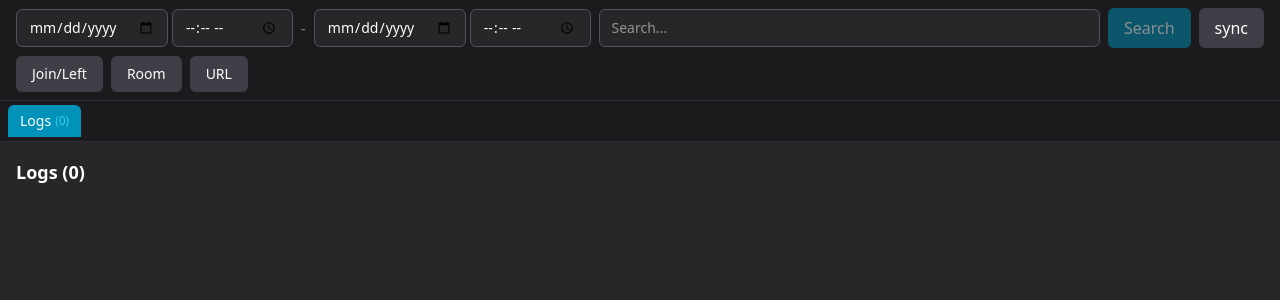
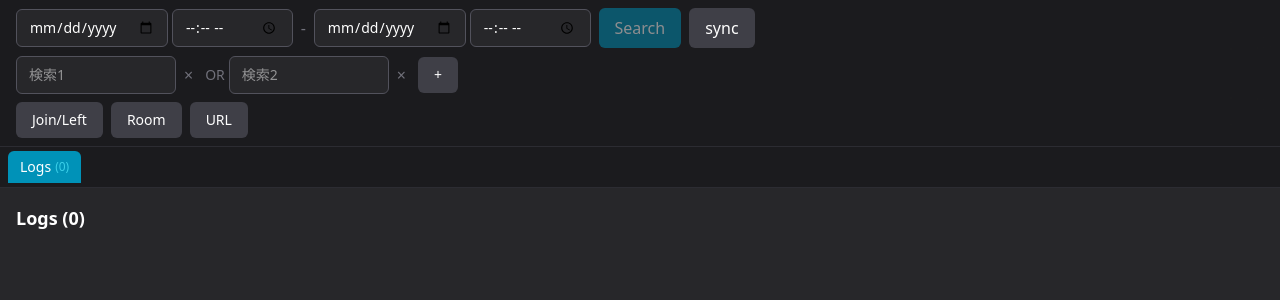
Before and after one commit to Ryusei-M-G/vrc-log-inspector, a React (Vite) app: page / in a window 1280 px wide. Shown: the top 300 px of the page. Built offline with nearby package versions, Linux system fonts and the light colour scheme.

Commit message:
feat: extend input field

```diff
--- a/src/main/dbcontroller.ts
+++ b/src/main/dbcontroller.ts
@@ -50,20 +50,19 @@ export const getLogsByDate = async (startDate: string, endDate: string) => {
 }
 
 export interface SearchOptions {
-  searchText?: string
+  searchTerms?: string[]
   startDate?: string
   endDate?: string
 }
 
 export const searchLogs = async (options: SearchOptions) => {
   try {
-    const { searchText, startDate, endDate } = options
+    const { searchTerms, startDate, endDate } = options
     // eslint-disable-next-line @typescript-eslint/no-explicit-any
     const conditions: any[] = []
 
-    if (searchText) {
-      const terms = searchText.split(/\s+/).filter((t) => t.length > 0)
-      const textConditions = terms.flatMap((term) => [
+    if (searchTerms && searchTerms.length > 0) {
+      const textConditions = searchTerms.flatMap((term) => [
         { message: { contains: term } },
         { category: { contains: term } },
         { loglevel: { contains: term } }
--- a/src/preload/index.d.ts
+++ b/src/preload/index.d.ts
@@ -2,7 +2,7 @@ import { ElectronAPI } from '@electron-toolkit/preload'
 import type { Parsed } from '../types'
 
 interface SearchOptions {
-  searchText?: string
+  searchTerms?: string[]
   startDate?: string
   endDate?: string
 }
--- a/src/preload/index.ts
+++ b/src/preload/index.ts
@@ -2,7 +2,7 @@ import { contextBridge, ipcRenderer } from 'electron'
 import { electronAPI } from '@electron-toolkit/preload'
 
 export interface SearchOptions {
-  searchText?: string
+  searchTerms?: string[]
   startDate?: string
   endDate?: string
 }
--- a/src/renderer/src/App.tsx
+++ b/src/renderer/src/App.tsx
@@ -19,7 +19,7 @@ function App(): React.JSX.Element {
   const [isLoadingLogs, setLoadingLogs] = useState(false)
   const [isLoadingDb, setLoadingDb] = useState(false)
   const [dateRange, setDateRange] = useState<DateTimeRange>(initialDateRange)
-  const [searchText, setSearchText] = useState('')
+  const [searchTerms, setSearchTerms] = useState<string[]>(['', ''])
   const [scrollToId, setScrollToId] = useState<number | undefined>()
   const [smoothScroll, setSmoothScroll] = useState(true)
 
@@ -32,11 +32,26 @@ function App(): React.JSX.Element {
 
   const hasDateRange = dateRange.startDate && dateRange.endDate
 
+  const activeSearchTerms = searchTerms.filter((t) => t.trim())
+
   const buildSearchLabel = (): string => {
     const parts: string[] = []
-    if (searchText) parts.push(searchText)
+    if (activeSearchTerms.length > 0) parts.push(activeSearchTerms.join(' | '))
     if (hasDateRange) parts.push(`${dateRange.startDate}~${dateRange.endDate}`)
-    return parts.join(' | ')
+    return parts.join(' / ')
+  }
+
+  const updateSearchTerm = (index: number, value: string): void => {
+    setSearchTerms((prev) => prev.map((t, i) => (i === index ? value : t)))
+  }
+
+  const addSearchTerm = (): void => {
+    setSearchTerms((prev) => [...prev, ''])
+  }
+
+  const removeSearchTerm = (index: number): void => {
+    if (searchTerms.length <= 1) return
+    setSearchTerms((prev) => prev.filter((_, i) => i !== index))
   }
 
   const getDateRangeDays = (): number => {
@@ -64,15 +79,15 @@ function App(): React.JSX.Element {
       setLoadingLogs(true)
 
       const options = {
-        searchText: searchText || undefined,
+        searchTerms: activeSearchTerms.length > 0 ? activeSearchTerms : undefined,
         startDate: `${dateRange.startDate}T${dateRange.startTime || '00:00:00'}`,
         endDate: `${dateRange.endDate}T${dateRange.endTime || '23:59:59'}`
       }
       const data = await window.api.searchLogs(options)
 
-      if (searchText) {
+      if (activeSearchTerms.length > 0) {
         createSearchTab(buildSearchLabel(), data)
-        setSearchText('')
+        setSearchTerms(['', ''])
       } else {
         // Date-only search: update main tab
         const dateLabel =
@@ -138,7 +153,7 @@ function App(): React.JSX.Element {
       endDate: endDateStr,
       endTime: ''
     })
-    setSearchText('')
+    setSearchTerms(['', ''])
 
     // Always fetch and update the main tab
     try {
@@ -160,16 +175,9 @@ function App(): React.JSX.Element {
   return (
     <div className="h-screen overflow-y-auto bg-zinc-800 text-white">
       <header className="sticky top-0 z-20 flex flex-col gap-2 px-4 py-2 bg-zinc-900/70 backdrop-blur-xl border-b border-zinc-700/50">
-        {/* Row 1: Date filters, Search, getLog, Sync */}
+        {/* Row 1: Date filters and actions */}
         <div className="flex items-center gap-2">
           <DateTimeRangeFilter value={dateRange} onChange={setDateRange} />
-          <Input
-            type="text"
-            value={searchText}
-            onChange={(e) => setSearchText(e.target.value)}
-            placeholder="Search..."
-            className="flex-1"
-          />
           <Button
             onClick={handleSearch}
             loading={isLoadingLogs}
@@ -187,22 +195,49 @@ function App(): React.JSX.Element {
           )}
         </div>
 
-        {/* Row 2: Template buttons */}
+        {/* Row 2: Search inputs */}
+        <div className="flex items-center gap-2 flex-wrap">
+          {searchTerms.map((term, index) => (
+            <div key={index} className="flex items-center gap-1">
+              {index > 0 && <span className="text-zinc-500 text-sm">OR</span>}
+              <Input
+                type="text"
+                value={term}
+                onChange={(e) => updateSearchTerm(index, e.target.value)}
+                placeholder={`検索${index + 1}`}
+                className="w-40"
+              />
+              {searchTerms.length > 1 && (
+                <button
+                  onClick={() => removeSearchTerm(index)}
+                  className="text-zinc-500 hover:text-white px-1"
+                >
+                  ×
+                </button>
+              )}
+            </div>
+          ))}
+          <Button onClick={addSearchTerm} className="text-sm px-2">
+            +
+          </Button>
+        </div>
+
+        {/* Row 3: Template buttons */}
         <div className="flex items-center gap-2">
           <Button
-            onClick={() => setSearchText('OnPlayerJoined OnPlayerLeft')}
+            onClick={() => setSearchTerms(['OnPlayerJoined', 'OnPlayerLeft'])}
             className="text-sm"
           >
             Join/Left
           </Button>
           <Button
-            onClick={() => setSearchText('Joining OnLeftRoom')}
+            onClick={() => setSearchTerms(['Joining', 'OnLeftRoom'])}
             className="text-sm"
           >
             Room
           </Button>
           <Button
-            onClick={() => setSearchText('URL')}
+            onClick={() => setSearchTerms(['URL'])}
             className="text-sm"
           >
             URL
--- a/src/renderer/src/components/TabsBar.tsx
+++ b/src/renderer/src/components/TabsBar.tsx
@@ -27,7 +27,7 @@ export function TabsBar({
   onTabClose
 }: TabsBarProps): React.JSX.Element {
   return (
-    <div className="sticky top-[100px] z-10 flex items-center gap-1 px-2 py-1 bg-zinc-900/70 backdrop-blur-xl border-b border-zinc-700/50 overflow-x-auto">
+    <div className="sticky top-[140px] z-10 flex items-center gap-1 px-2 py-1 bg-zinc-900/70 backdrop-blur-xl border-b border-zinc-700/50 overflow-x-auto">
       {tabs.map((tab) => (
         <div
           key={tab.id}
```
